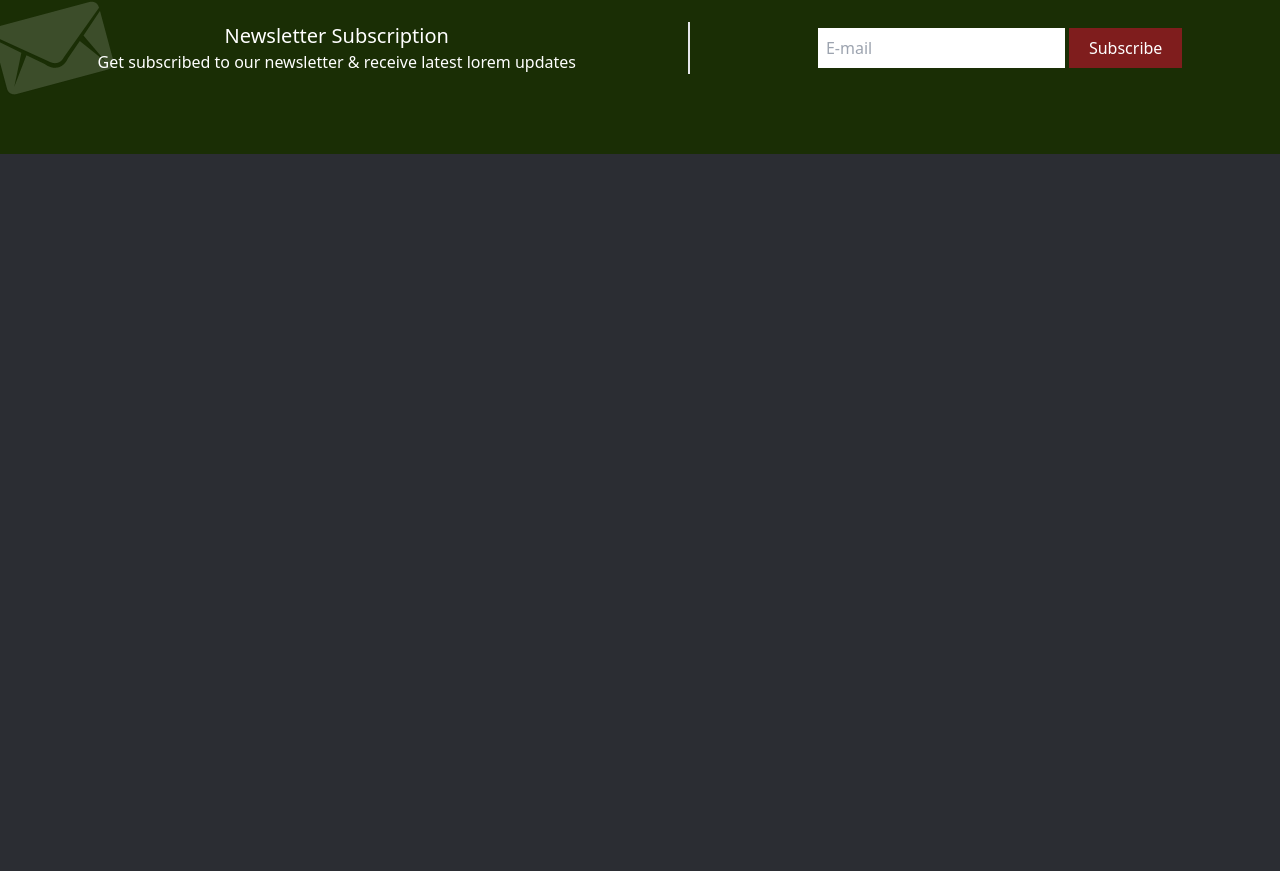
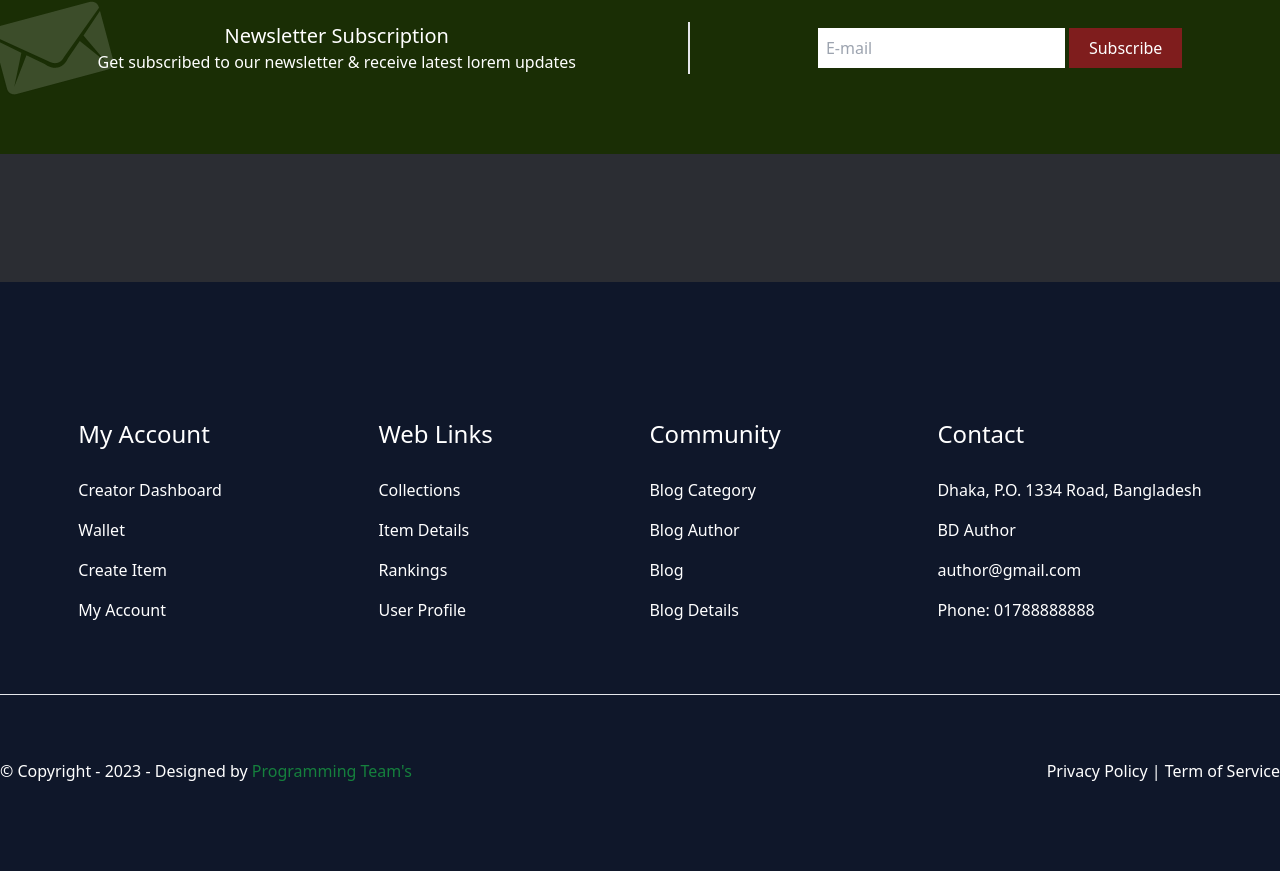
Before and after one commit to janifarjesmin/first-tailwind-projects, a website built with Vite: page index.html in a window 1280 px wide. Shown: the part 4047-4918 px from the top of the page. Before the commit the page ends 4329 px from the top, so only its background shows below. Built offline with nearby package versions, Linux system fonts and the light colour scheme.

Commit message:
footer section code

```diff
--- a/index.html
+++ b/index.html
@@ -223,8 +223,61 @@
                 </div>
             </div>
         </section>
+    </main>
 
-    </main>
+    <footer class="bg-slate-900 mt-16 sm:mt-20 pb-2 sm:pt-24">
+        <div class="container mx-auto text-center sm:text-left">
+            <div class="sm:flex text-white justify-around ">
+                <div>
+                    <h2 class="text-xl sm:text-2xl mb-5 pt-10"> My Account </h2>
+                    <ul class="leading-10">
+                        <li> <a href="#"> Creator Dashboard </a> </li>
+                        <li> <a href="#"> Wallet </a> </li>
+                        <li> <a href="#"> Create Item </a> </li>
+                        <li> <a href="#"> My Account </a> </li>
+                    </ul>
+                </div>
+
+                <div>
+                    <h2 class="text-xl sm:text-2xl mb-5 pt-10"> Web Links </h2>
+                    <ul class="leading-10">
+                        <li> <a href="#"> Collections </a> </li>
+                        <li> <a href="#"> Item Details </a> </li>
+                        <li> <a href="#"> Rankings</a> </li>
+                        <li> <a href="#"> User Profile </a> </li>
+                    </ul>
+                </div>
+
+                <div>
+                    <h2 class="text-xl sm:text-2xl mb-5 pt-10"> Community </h2>
+                    <ul class="leading-10">
+                        <li> <a href="#"> Blog Category </a> </li>
+                        <li> <a href="#"> Blog Author </a> </li>
+                        <li> <a href="#"> Blog </a> </li>
+                        <li> <a href="#"> Blog Details </a> </li>
+                    </ul>
+                </div>
+
+                <div>
+                    <h2 class="text-xl sm:text-2xl mb-5 pt-10"> Contact </h2>
+                    <ul class="leading-10">
+                        <li> <a href="#"> Dhaka, P.O. 1334 Road, Bangladesh </a> </li>
+                        <li> <a href="#"> BD Author </a> </li>
+                        <li> <a href="#"> author@gmail.com </a> </li>
+                        <li> <a href="#"> Phone: 01788888888 </a> </li>
+                    </ul>
+                </div>
+            </div>
+
+            <hr class="my-16">
+
+            <div class="text-white sm:flex justify-between mb-20">
+                <p> &copy; Copyright - 2023 - Designed by <span class="text-green-700 ">Programming Team's</span> </p>
+
+                <p> Privacy Policy | Term of Service </p>
+            </div>
+        </div>
+    </footer>
 
 </body>
 </html>
```
